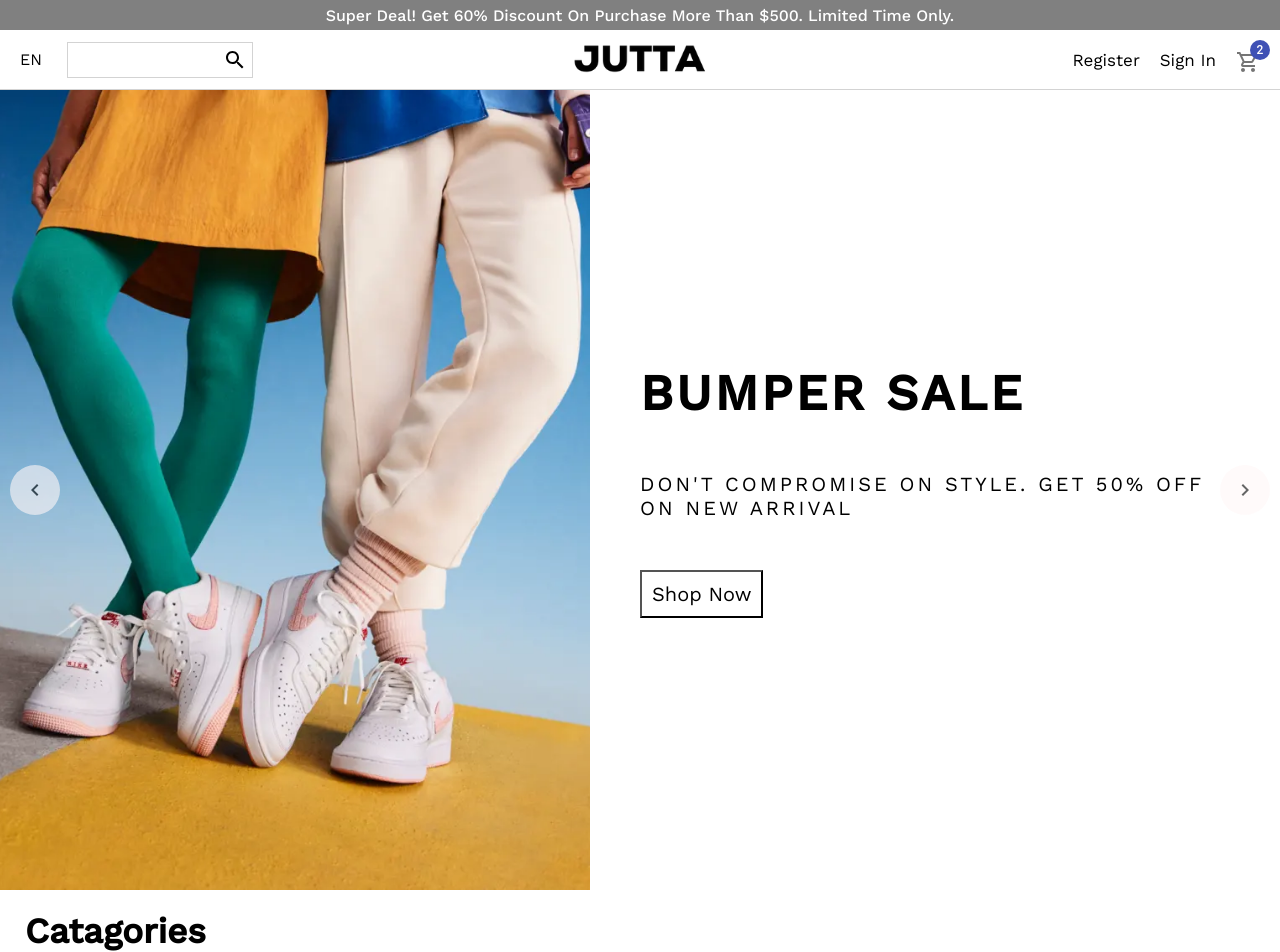
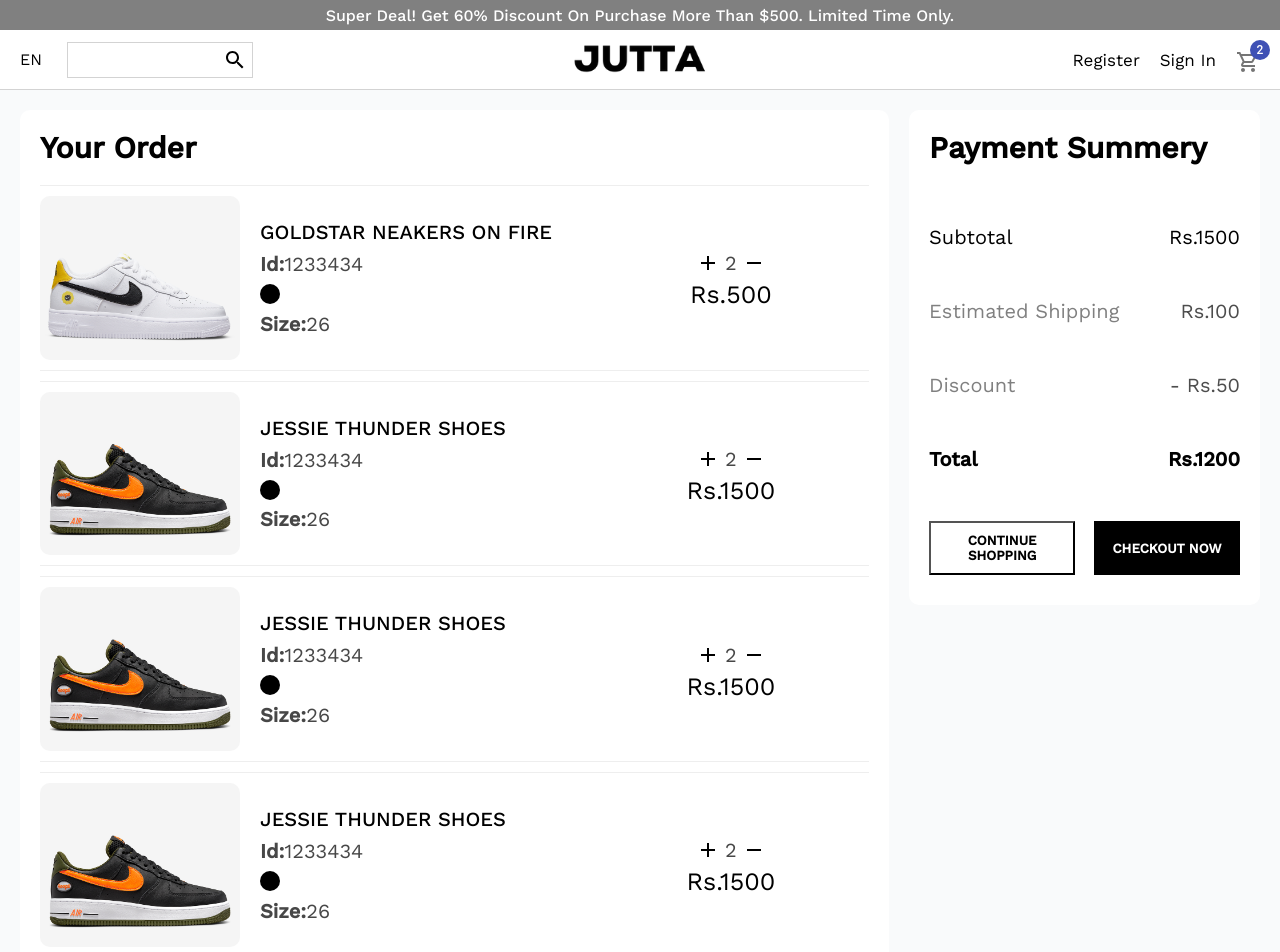
Before and after one commit to Surajpok/JUTTA, a React (Create React App) app: page / in a window 1280 px wide. Shown: the top 952 px of the page. Built offline with nearby package versions, Linux system fonts and the light colour scheme.

Commit message:
Checkout Page Added

```diff
--- a/src/App.js
+++ b/src/App.js
@@ -6,7 +6,7 @@ import Product from "./pages/Product";
 import ProductList from "./pages/ProductList";
 import Register from "./pages/Register";
 const App = () => {
-  return <Home />;
+  return <Cart />;
 };
 
 export default App;
--- a/src/pages/Cart.js
+++ b/src/pages/Cart.js
@@ -2,6 +2,7 @@ import styled from 'styled-components'
 import Navbar from '../components/Navbar';
 import Announcement from '../components/Announcement';
 import Footer from '../components/Footer';
+import { Add, Remove } from '@material-ui/icons';
 
 const Container = styled.div`
 
@@ -9,77 +10,332 @@ const Container = styled.div`
 
 const Wrapper = styled.h1`
     padding: 20px;
+    background-color: #f9fafb;
 
-`;
-
-const Title = styled.div`
-    font-weight: 200;
-    text-align: center;
 `;
 
 const Top = styled.div`
     display: flex;
     align-items: center;
     justify-content: space-between;
-    padding: 20px;
+    /* padding: 20px; */
 `;
 
-const TopButton = styled.button`
-    padding: 10px;
-    font-weight: 600;
-    cursor: pointer;
-    border: ${(props) => props.type === "filled" && "transparent"};
-    background-color: ${(props) => props.type === "filled" ? "black" : "transparent"};
-    color: ${(props) => props.type === "filled" && "white"};
-`;
-
-const TopTexts = styled.div`
-
-`;
-
-const TopText = styled.span`
-    font-size: 20px;
-    font-weight: 200;
-    text-decoration: underline;
-    cursor: pointer;
-    margin: 0 10px;
+const Title = styled.div`
+    font-weight: 700;
+    font-size: 30px;
+    padding-bottom: 10px;
 `;
 
 const Bottom = styled.div`
     display: flex;
     justify-content: space-between;
 `;
+// const TopTexts = styled.div`
+
+// `;
+
+// const TopText = styled.span`
+//     font-size: 20px;
+//     font-weight: 200;
+//     text-decoration: underline;
+//     cursor: pointer;
+//     margin: 0 10px;
+// `;
 
 const Info = styled.div`
-    flex: 3;
+    margin-right:20px;
+    padding: 20px;
+    border-radius: 10px;
+    background-color: #fff;
+    flex: 4;
 
 `;
+
+const Product  = styled.div`
+    display: flex;
+    justify-content: space-between;
+`;
+
+const ProductDetail  = styled.div`
+    flex: 2;
+    display: flex;
+`;
+
+const Image  = styled.img`
+    width: 200px;
+    border-radius: 10px;
+`;
+
+const Details  = styled.div`
+    font-size: 20px;
+    font-weight: 200;
+    padding: 20px;
+    display: flex;
+    flex-direction: column;
+    justify-content: space-around;
+`;
+
+const ProductName  = styled.span`
+    font-size: 20px;
+    font-weight: 500;
+`;
+
+const ProductId = styled.span`
+    color: #474747;
+    font-size: 20px;
+    font-weight: 200;
+
+`;
+
+const ProductColor = styled.div`
+    width: 20px;
+    height: 20px;
+    border-radius: 50%;
+    background-color: ${props =>props.color};
+`;
+
+const ProductSize = styled.span`
+    font-size: 20px;
+    color: #474747;
+    font-weight: 200;
+
+`;
+
+const PriceDetail  = styled.div`
+    flex: 1;
+    display: flex;
+    flex-direction: column;
+    align-items: center;
+    justify-content: center;
+`;
+const ProductAmountContainer = styled.div`
+    display: flex;
+    align-items: center;
+`;
+
+const ProductAmount = styled.div`
+    color: #474747;
+    font-size: 20px;
+    margin: 5px;
+    font-weight: 200;
+
+`;
+
+const ProductPrice = styled.div`
+    font-size: 25px;
+    font-weight: 200;
+`;
+
+const Hr = styled.hr`
+    background-color: #eee;
+    border: none;
+    height: 1px;
+    margin: 10px 0;
+`;
+
 const Summery = styled.div`
-    flex: 1;
+    position: sticky;
+    position: -webkit-sticky;
+    top: 0; /* required */
+    height: min-content;
+    flex: 1.5;
+    background-color: #fff;
+    padding: 20px 20px 30px 20px;
+    border-radius: 10px;
 `;
+
+const TopButton = styled.button`
+    width: 47%;
+    display: flex;
+    justify-content: center;
+    align-items: center;
+    font-weight: 600;
+    padding: 10px;
+    cursor: pointer;
+    border: ${(props) => props.type === "filled" && "transparent"};
+    background-color: ${(props) => props.type === "filled" ? "black" : "transparent"};
+    color: ${(props) => props.type === "filled" && "white"};
+    cursor: pointer;
+`;
+
+const SummeryItem = styled.div`
+    margin: 50px 0;
+    display: flex;
+    justify-content: space-between;
+    font-size: 20px;
+    font-weight: 200;
+`;
+
+const SummeryItemText = styled.p`
+
+        font-weight: ${props => props.type === "total" && "700"};
+        color: ${(props) => props.type === "subtotal" || props.type === "total" ? "black" : "gray"};
+`;
+
+const SummeryItemPrice = styled.p`
+        font-weight: ${props => props.type === "total" && "700"};
+        color: ${(props) => props.type === "subtotal" || props.type === "total" ? "black" : "#4d4d4d"};
+`;
+
+const PaymentSummery = styled.div`
+    display: flex;
+    justify-content: space-between;
+    background-color: #fff;
+    border-radius: 10px;
+`;
+
 const Cart = () => {
   return (
     <Container>
         <Announcement />
         <Navbar />
         <Wrapper>
-            <Title>
-                YOUR BAG
-            </Title>
+
             <Top>
-                <TopButton type="none">CONTINUE SHOPPING</TopButton>
-                <TopTexts>
+
+                {/* <TopTexts>
                     <TopText>Shopping Bag(2)</TopText>
                     <TopText>Yout Wishlist(0)</TopText>
-                </TopTexts>
-                <TopButton type="filled">CHECKOUT NOW</TopButton>
+                </TopTexts> */}
+
             </Top>
             <Bottom>
+
                 <Info>
-                    Info
+                <Title>Your Order</Title>
+                    <Hr />
+                    <Product>
+                        <ProductDetail>
+                            <Image src = "./image/shoes1.jpg" alt = "" />
+                            <Details>
+                                <ProductName>GOLDSTAR NEAKERS ON FIRE</ProductName>
+                                <ProductId><b>Id:</b>1233434</ProductId>
+                                <ProductColor color="black"/>
+                                <ProductSize><b>Size:</b>26</ProductSize>
+                            </Details>
+                        </ProductDetail>
+                        <PriceDetail>
+                            <ProductAmountContainer>
+                                <Add />
+                                <ProductAmount>2</ProductAmount>
+                                <Remove />
+                            </ProductAmountContainer>
+                            <ProductPrice>Rs.500</ProductPrice>
+                        </PriceDetail>
+                    </Product>
+                    <Hr />
+                    <Hr />
+                    <Product>
+                        <ProductDetail>
+                            <Image src = "./image/shoes2.jpg" alt = "" />
+                            <Details>
+                                <ProductName>JESSIE THUNDER SHOES</ProductName>
+                                <ProductId><b>Id:</b>1233434</ProductId>
+                                <ProductColor color="black"/>
+                                <ProductSize><b>Size:</b>26</ProductSize>
+                            </Details>
+                        </ProductDetail>
+                        <PriceDetail>
+                            <ProductAmountContainer>
+                                <Add />
+                                <ProductAmount>2</ProductAmount>
+                                <Remove />
+                            </ProductAmountContainer>
+                            <ProductPrice>Rs.1500</ProductPrice>
+                        </PriceDetail>
+                    </Product>
+
+                    <Hr />
+                    <Hr />
+                    <Product>
+                        <ProductDetail>
+                            <Image src = "./image/shoes2.jpg" alt = "" />
+                            <Details>
+                                <ProductName>JESSIE THUNDER SHOES</ProductName>
+                                <ProductId><b>Id:</b>1233434</ProductId>
+                                <ProductColor color="black"/>
+                                <ProductSize><b>Size:</b>26</ProductSize>
+                            </Details>
+                        </ProductDetail>
+                        <PriceDetail>
+                            <ProductAmountContainer>
+                                <Add />
+                                <ProductAmount>2</ProductAmount>
+                                <Remove />
+                            </ProductAmountContainer>
+                            <ProductPrice>Rs.1500</ProductPrice>
+                        </PriceDetail>
+                    </Product>
+
+                    <Hr />
+                    <Hr />
+                    <Product>
+                        <ProductDetail>
+                            <Image src = "./image/shoes2.jpg" alt = "" />
+                            <Details>
+                                <ProductName>JESSIE THUNDER SHOES</ProductName>
+                                <ProductId><b>Id:</b>1233434</ProductId>
+                                <ProductColor color="black"/>
+                                <ProductSize><b>Size:</b>26</ProductSize>
+                            </Details>
+                        </ProductDetail>
+                        <PriceDetail>
+                            <ProductAmountContainer>
+                                <Add />
+                                <ProductAmount>2</ProductAmount>
+                                <Remove />
+                            </ProductAmountContainer>
+                            <ProductPrice>Rs.1500</ProductPrice>
+                        </PriceDetail>
+                    </Product>
+
+                    <Hr />
+                    <Hr />
+                    <Product>
+                        <ProductDetail>
+                            <Image src = "./image/shoes2.jpg" alt = "" />
+                            <Details>
+                                <ProductName>JESSIE THUNDER SHOES</ProductName>
+                                <ProductId><b>Id:</b>1233434</ProductId>
+                                <ProductColor color="black"/>
+                                <ProductSize><b>Size:</b>26</ProductSize>
+                            </Details>
+                        </ProductDetail>
+                        <PriceDetail>
+                            <ProductAmountContainer>
+                                <Add />
+                                <ProductAmount>2</ProductAmount>
+                                <Remove />
+                            </ProductAmountContainer>
+                            <ProductPrice>Rs.1500</ProductPrice>
+                        </PriceDetail>
+                    </Product>
+
+                    <Hr />
                 </Info>
                 <Summery>
-                    Summery
+                    <Title>Payment Summery</Title>
+                    <SummeryItem>
+                        <SummeryItemText type = "subtotal">Subtotal</SummeryItemText>
+                        <SummeryItemPrice type = "subtotal">Rs.1500</SummeryItemPrice>
+                    </SummeryItem>
+                    <SummeryItem>
+                        <SummeryItemText>Estimated Shipping</SummeryItemText>
+                        <SummeryItemPrice>Rs.100</SummeryItemPrice>
+                    </SummeryItem>
+                    <SummeryItem>
+                        <SummeryItemText>Discount</SummeryItemText>
+                        <SummeryItemPrice>- Rs.50</SummeryItemPrice>
+                    </SummeryItem>
+                    <SummeryItem >
+                        <SummeryItemText type = "total">Total</SummeryItemText>
+                        <SummeryItemPrice type = "total">Rs.1200</SummeryItemPrice>
+                    </SummeryItem>
+                    <PaymentSummery>
+                        <TopButton type="none">CONTINUE SHOPPING</TopButton>
+                        <TopButton type="filled">CHECKOUT NOW</TopButton>
+                    </PaymentSummery>
                 </Summery>
             </Bottom>
         </Wrapper>
```
